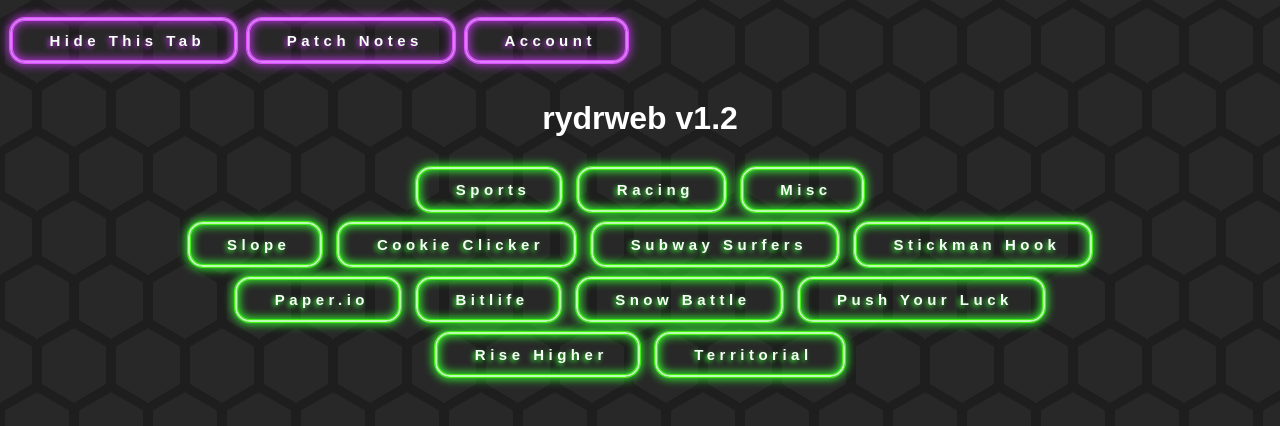
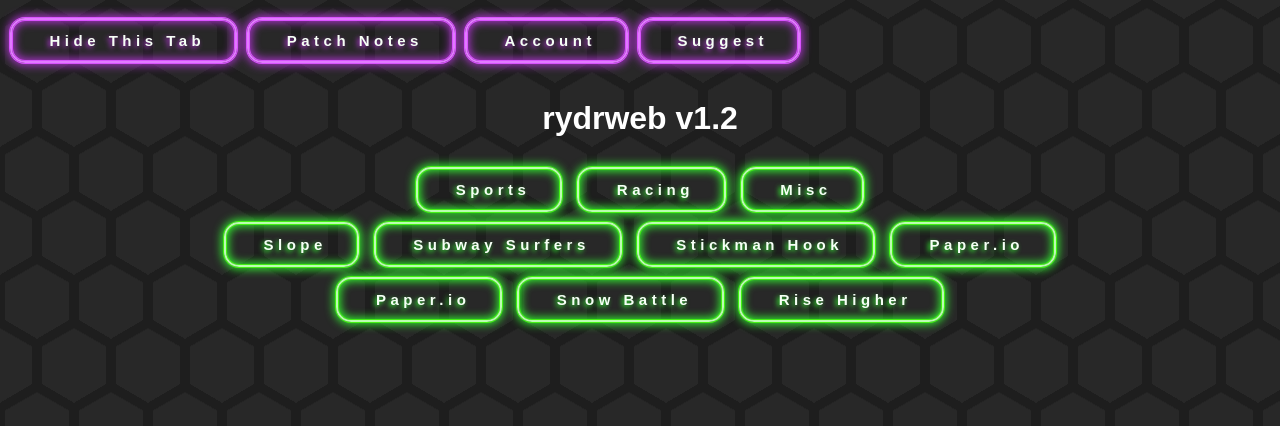
Before and after one commit to rydrweb/Misc, a plain HTML site: page index.html in a window 1280 px wide. Drawn offline with Linux system fonts and the light colour scheme.

Commit message:
Update index.html

```diff
--- a/index.html
+++ b/index.html
@@ -124,6 +124,7 @@
         <a href="https://rydrweb.github.io/hidden" style="margin-left: 10px;">Hide This Tab</a>
         <a href="https://rydrweb.github.io/notes" style="margin-left: 10px;">Patch Notes</a>
         <a href="https://rydrweb.github.io/account" style="margin-left: 10px;">Account</a>
+        <a href="https://rydrweb.github.io/suggest" style="margin-left: 10px;">Suggest</a>
     </div>
     <h1>rydrweb v1.2</h1>
     <div class="content">
@@ -133,19 +134,14 @@
     </div>
     <div class="content">
         <a href="https://rydrweb.github.io/slope/">Slope</a>
-        <a href="https://rydrweb.github.io/cookieclicker/">Cookie Clicker</a>
         <a href="https://rydrweb.github.io/subwaysurfer/">Subway Surfers</a>
         <a href="https://rydrweb.github.io/stickmanhook/">Stickman Hook</a>
+        <a href="https://rydrweb.github.io/paperio2/">Paper.io</a>
     </div>
     <div class="content">
         <a href="https://rydrweb.github.io/paperio2/">Paper.io</a>
-        <a href="https://rydrweb.github.io/bitlife/">Bitlife</a>
         <a href="https://rydrweb.github.io/snowbattle/">Snow Battle</a>
-        <a href="https://rydrweb.github.io/push-your-luck/">Push Your Luck</a>
-    </div>
-    <div class="content">
         <a href="https://rydrweb.github.io/risehigher/">Rise Higher</a>
-        <a href="https://rydrweb.github.io/territorial/">Territorial</a>
     </div>
 </body>
 
```
